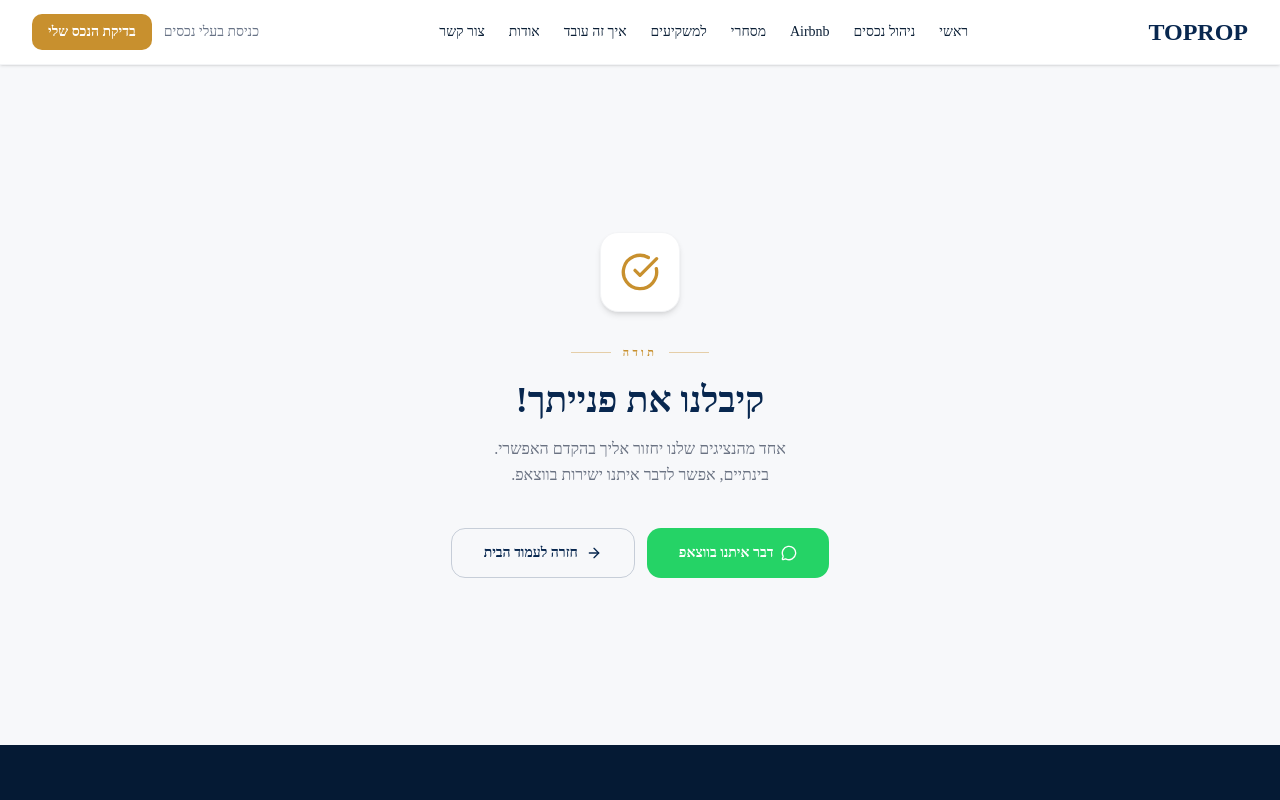
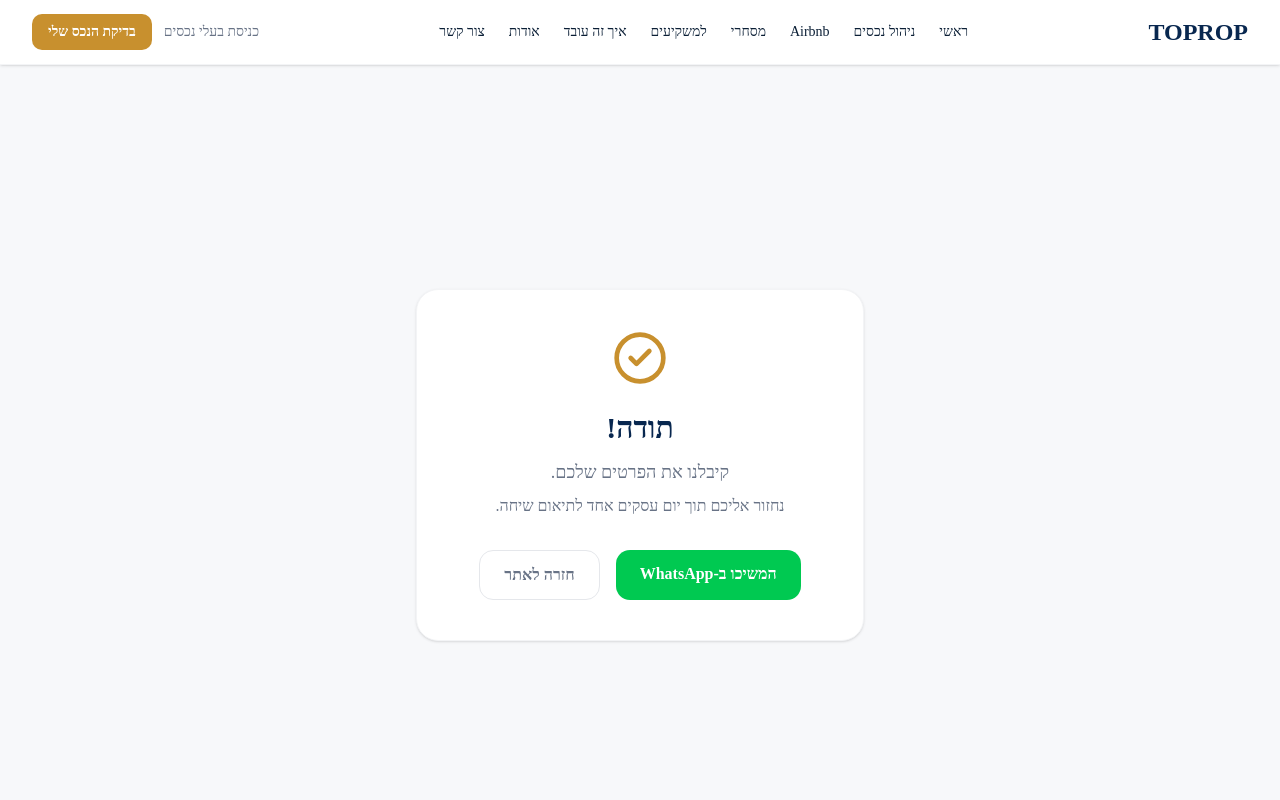
Before and after one commit to smprop360-bit/sm-property-management, a Next.js app: page /thank-you in a window 1280 px wide. Shown: the top 800 px of the page. Built offline with nearby package versions, Linux system fonts and the light colour scheme; a web font is replaced by a local one.

Commit message:
feat: update thank-you page with WhatsApp CTA

```diff
--- a/src/app/(public)/thank-you/page.tsx
+++ b/src/app/(public)/thank-you/page.tsx
@@ -1,55 +1,36 @@
-import Link from 'next/link'
-import { CheckCircle, MessageCircle, ArrowRight } from 'lucide-react'
+import Link from 'next/link';
+import { CheckCircle2 } from 'lucide-react';
+
+export const metadata = {
+  title: 'תודה! | TOPROP',
+  description: 'קיבלנו את הפרטים שלך ונחזור אליך בקרוב.',
+};
 
 export default function ThankYouPage() {
   return (
-    <div className="min-h-[85vh] flex items-center justify-center px-4 py-20 bg-brand-light">
-      <div className="max-w-md mx-auto text-center">
-        {/* Icon */}
-        <div className="w-20 h-20 rounded-2xl bg-white shadow-md border border-gray-100 flex items-center justify-center mx-auto mb-8">
-          <CheckCircle className="w-10 h-10 text-brand-gold" />
-        </div>
-
-        {/* Overline */}
-        <div className="flex items-center justify-center gap-3 mb-5">
-          <div className="h-px w-10 bg-brand-gold/40" />
-          <p className="text-brand-gold text-[11px] font-semibold uppercase tracking-[0.3em]">
-            תודה
-          </p>
-          <div className="h-px w-10 bg-brand-gold/40" />
-        </div>
-
-        <h1
-          className="text-3xl md:text-4xl font-black text-brand-navy mb-4"
-          style={{ fontFamily: 'var(--font-heading)' }}
-        >
-          קיבלנו את פנייתך!
-        </h1>
-        <p className="text-gray-500 text-base leading-relaxed mb-10">
-          אחד מהנציגים שלנו יחזור אליך בהקדם האפשרי.
-          <br />
-          בינתיים, אפשר לדבר איתנו ישירות בווצאפ.
-        </p>
-
-        <div className="flex flex-col sm:flex-row gap-3 justify-center">
+    <div className="min-h-screen bg-surface flex items-center justify-center px-4">
+      <div className="max-w-md w-full text-center bg-white rounded-3xl shadow-sm border border-gray-100 p-10">
+        <CheckCircle2 size={56} className="text-gold mx-auto mb-6" />
+        <h1 className="font-heading text-3xl font-bold text-navy mb-3">תודה!</h1>
+        <p className="text-brand-muted text-lg mb-2">קיבלנו את הפרטים שלכם.</p>
+        <p className="text-brand-muted mb-8">נחזור אליכם תוך יום עסקים אחד לתיאום שיחה.</p>
+        <div className="flex flex-col sm:flex-row gap-4 justify-center">
           <a
             href="https://wa.me/972552601077"
             target="_blank"
             rel="noopener noreferrer"
-            className="inline-flex items-center justify-center gap-2 rounded-xl bg-[#25D366] text-white font-semibold px-8 py-3.5 text-sm transition-all duration-200 hover:bg-[#20bd5b] hover:shadow-md focus-visible:outline-none focus-visible:ring-2 focus-visible:ring-[#25D366]/50"
+            className="bg-green-500 hover:bg-green-600 text-white font-semibold px-6 py-3 rounded-xl transition-colors"
           >
-            <MessageCircle className="w-4 h-4" />
-            דבר איתנו בווצאפ
+            המשיכו ב-WhatsApp
           </a>
           <Link
             href="/"
-            className="inline-flex items-center justify-center gap-2 rounded-xl border border-brand-navy/20 text-brand-navy font-semibold px-8 py-3.5 text-sm transition-all duration-200 hover:bg-brand-navy hover:text-white focus-visible:outline-none focus-visible:ring-2 focus-visible:ring-brand-navy/30"
+            className="border border-gray-200 text-brand-muted hover:border-navy hover:text-navy font-semibold px-6 py-3 rounded-xl transition-colors"
           >
-            <ArrowRight className="w-4 h-4" />
-            חזרה לעמוד הבית
+            חזרה לאתר
           </Link>
         </div>
       </div>
     </div>
-  )
+  );
 }
```
